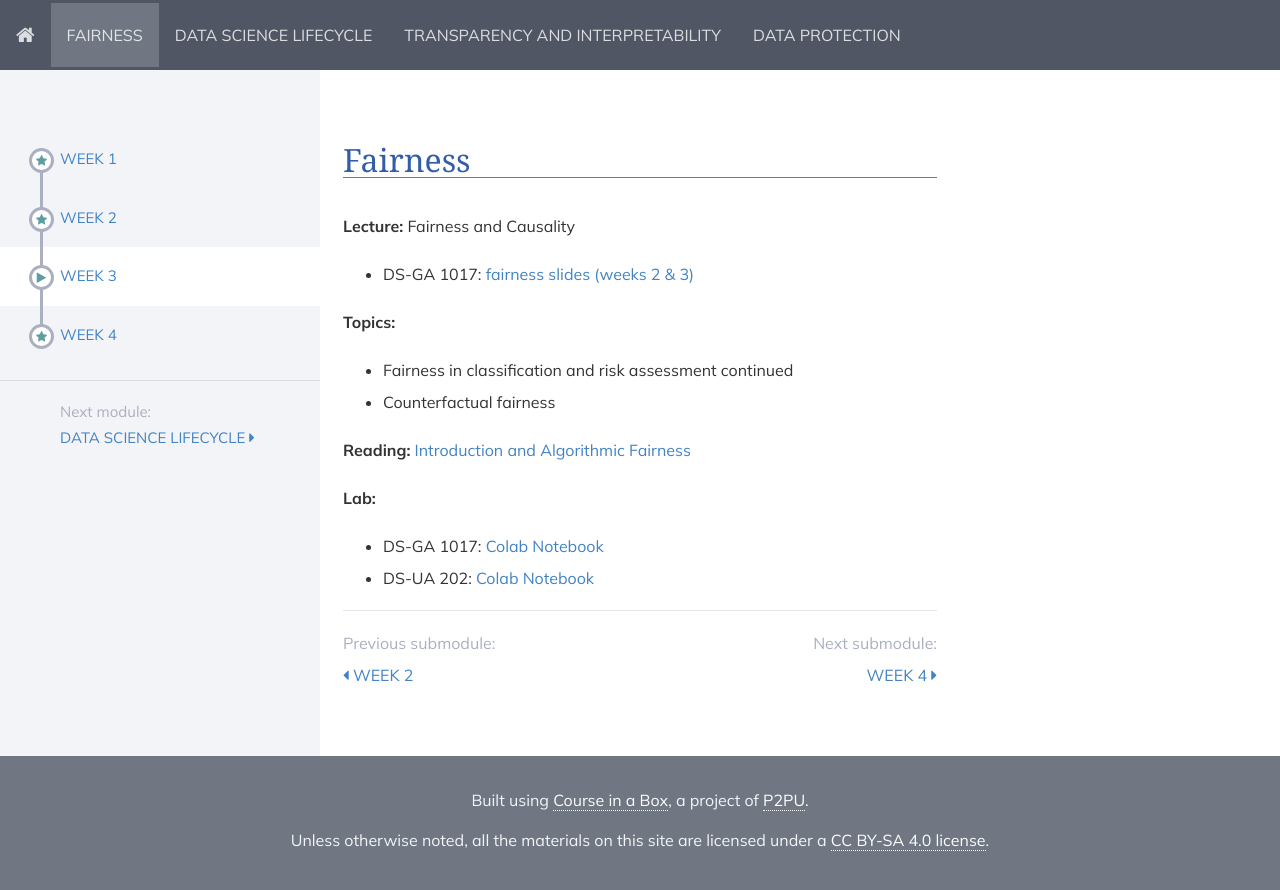
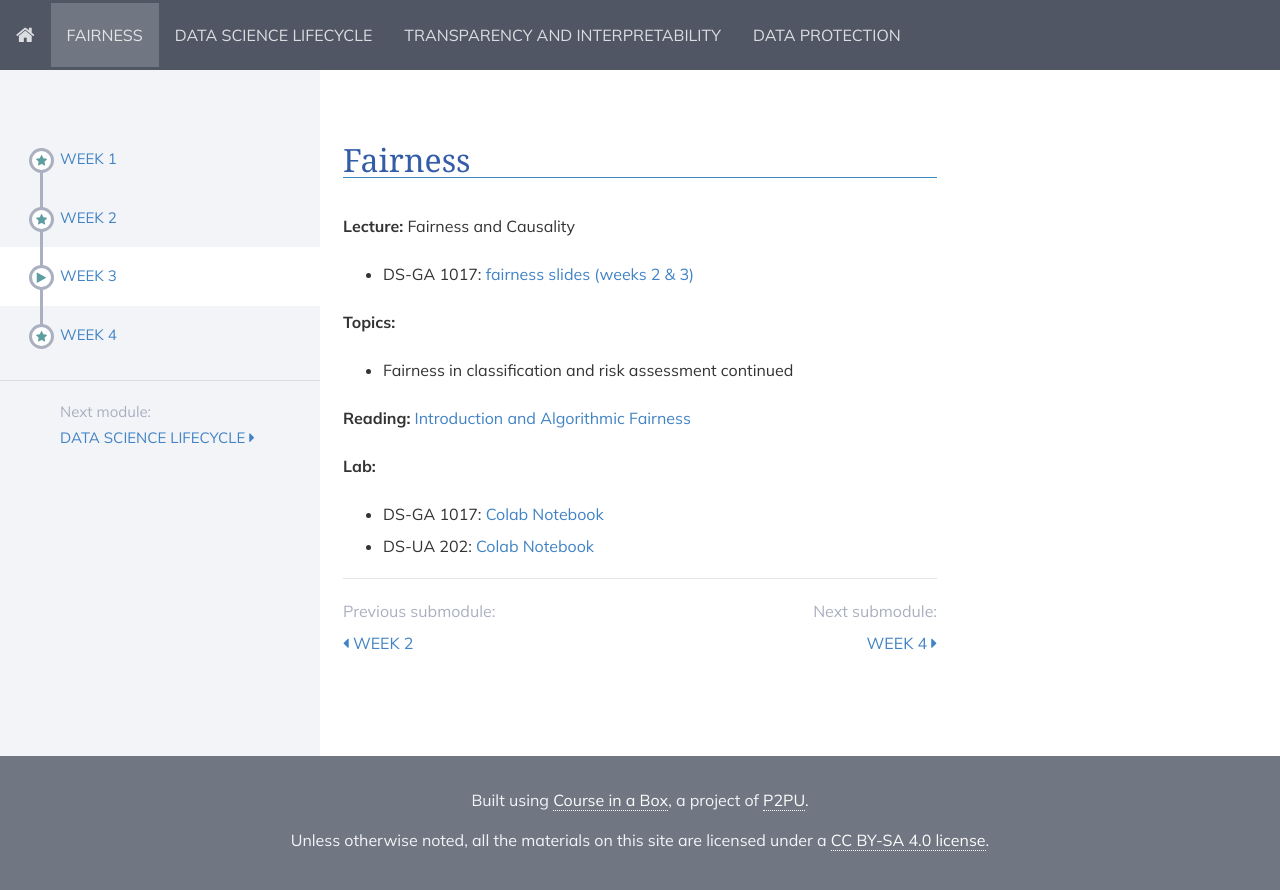
Before and after one commit to DataResponsibly/rds24, a Jekyll site: the page built from modules/fairness/_posts/2000-01-03-week3.md, in a window 1280 px wide. Shown: the top 890 px of the page. Built offline with Jekyll 4.4.1, drawn with Linux system fonts in a browser that asks for light colours; nearby versions of some CDN libraries.

Commit message:
Update 2000-01-03-week3.md

```diff
--- a/modules/fairness/_posts/2000-01-03-week3.md
+++ b/modules/fairness/_posts/2000-01-03-week3.md
@@ -13,7 +13,6 @@ title: Week 3
 **Topics:**
 
 * Fairness in classification and risk assessment continued
-* Counterfactual fairness
 
 **Reading:**  [Introduction and Algorithmic Fairness](../../../assets/fairness_reader_2024.pdf)
 
```
